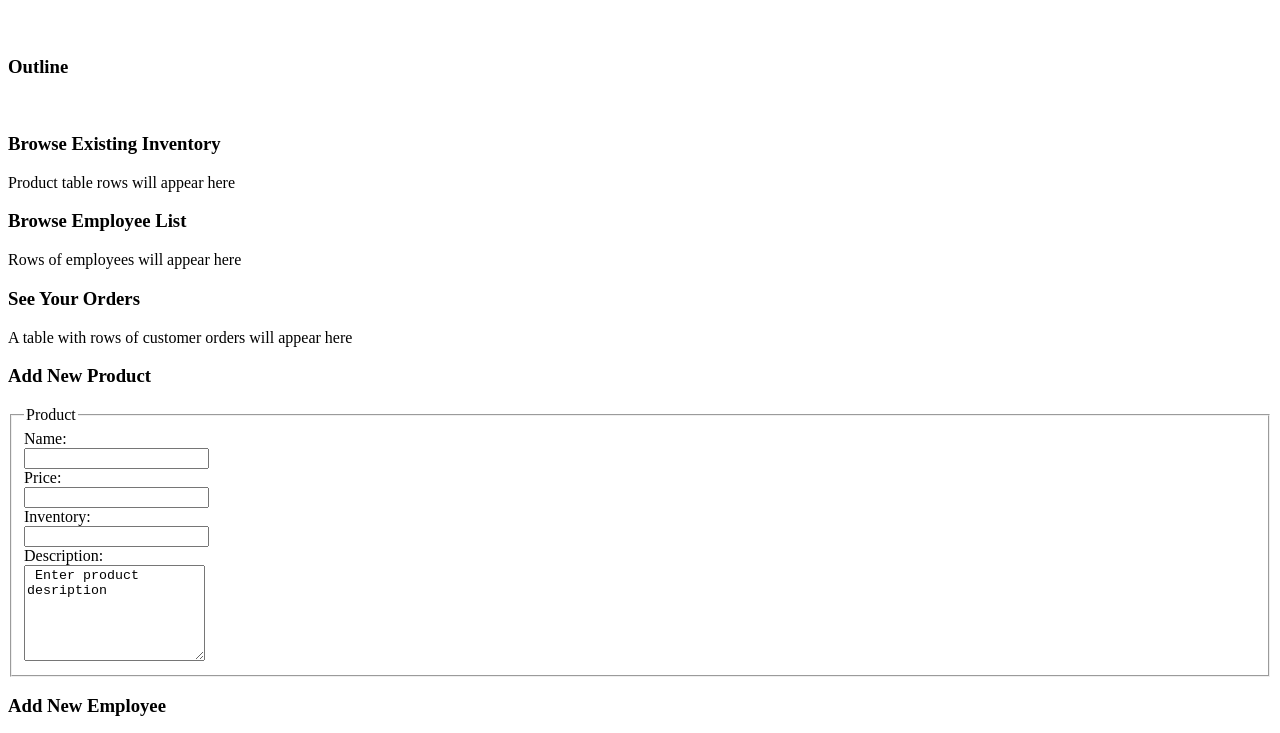
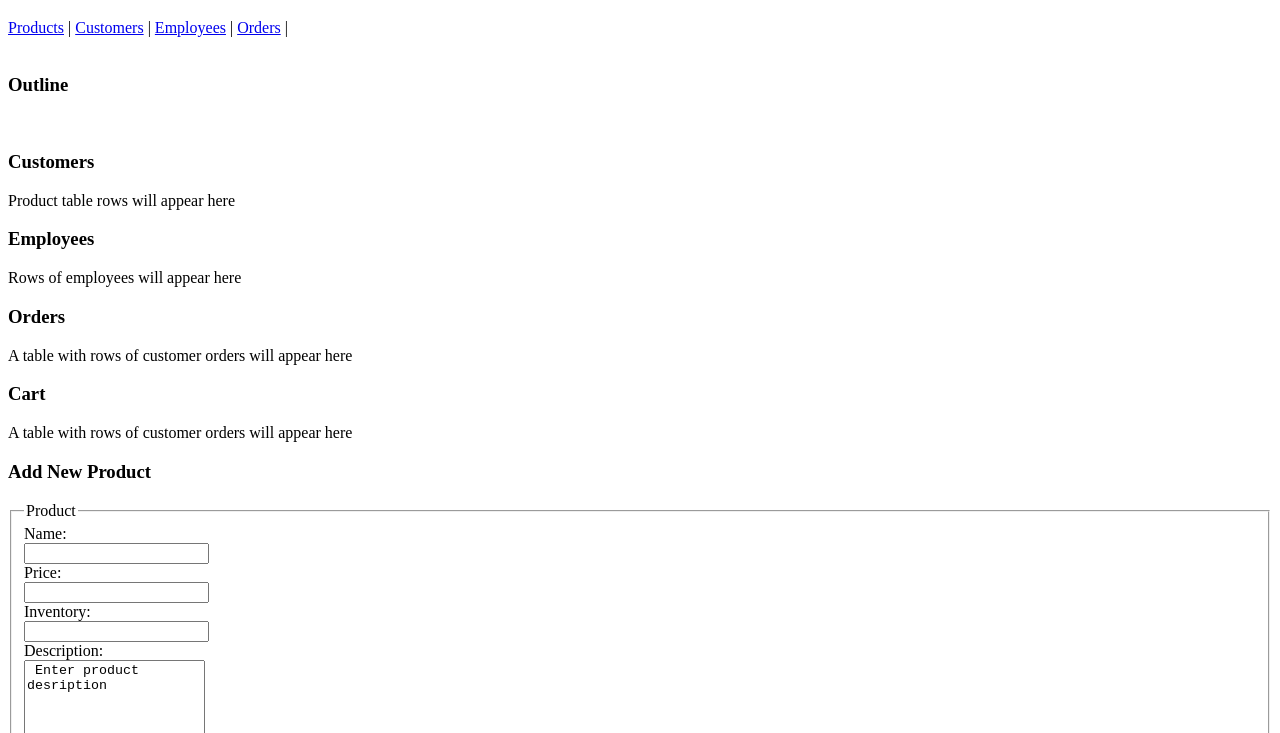
Before and after one commit to Zaki-Ahmed1/CS340-Project, a plain HTML site: page index.html in a window 1280 px wide. Shown: the part 61-794 px from the top of the page. Drawn offline with Linux system fonts and the light colour scheme.

Commit message:
submission

```diff
--- a/index.html
+++ b/index.html
@@ -6,21 +6,34 @@
 </head>
 
     <h1>Dunder Mifflin 3.0 Database Sales Website</h1>
+
+    <nav>
+        <!-- TODO have the href link to the appropriate pages -->
+    <a href="https://www.reddit.com/r/OSUOnlineCS/">Products</a> |
+    <a href="https://www.reddit.com/r/OSUOnlineCS/">Customers</a> |
+    <a href="https://www.reddit.com/r/OSUOnlineCS/">Employees</a> |
+    <a href="https://www.reddit.com/r/OSUOnlineCS/">Orders</a> |
+    </nav>
+
     <br/>
     <h3>Outline</h3>
     <br/>
-    <h3>Browse Existing Inventory</h3>
+    <h3>Customers</h3>
         <form>
             <p>Product table rows will appear here</p>
         </form>
-    <h3>Browse Employee List</h3>
+    <h3>Employees</h3>
     <form>
         <p>Rows of employees will appear here</p>
     </form>
-<h3>See Your Orders</h3>
+<h3>Orders</h3>
     <form>
         <p>A table with rows of customer orders will appear here</p>
     </form>
+<h3>Cart</h3>
+<form>
+    <p>A table with rows of customer orders will appear here</p>
+</form>
 
     <h3>Add New Product</h3>
         <form>
```
